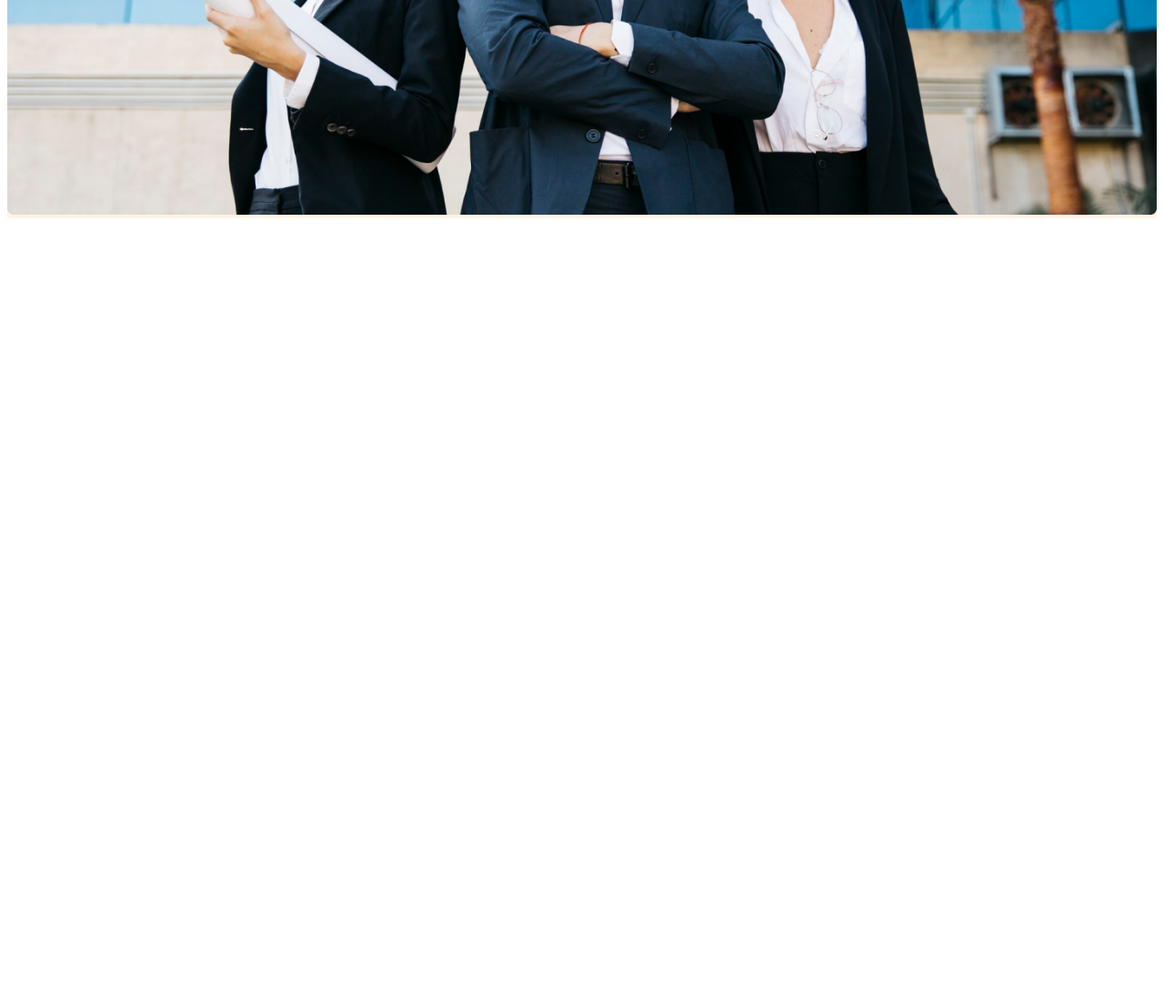
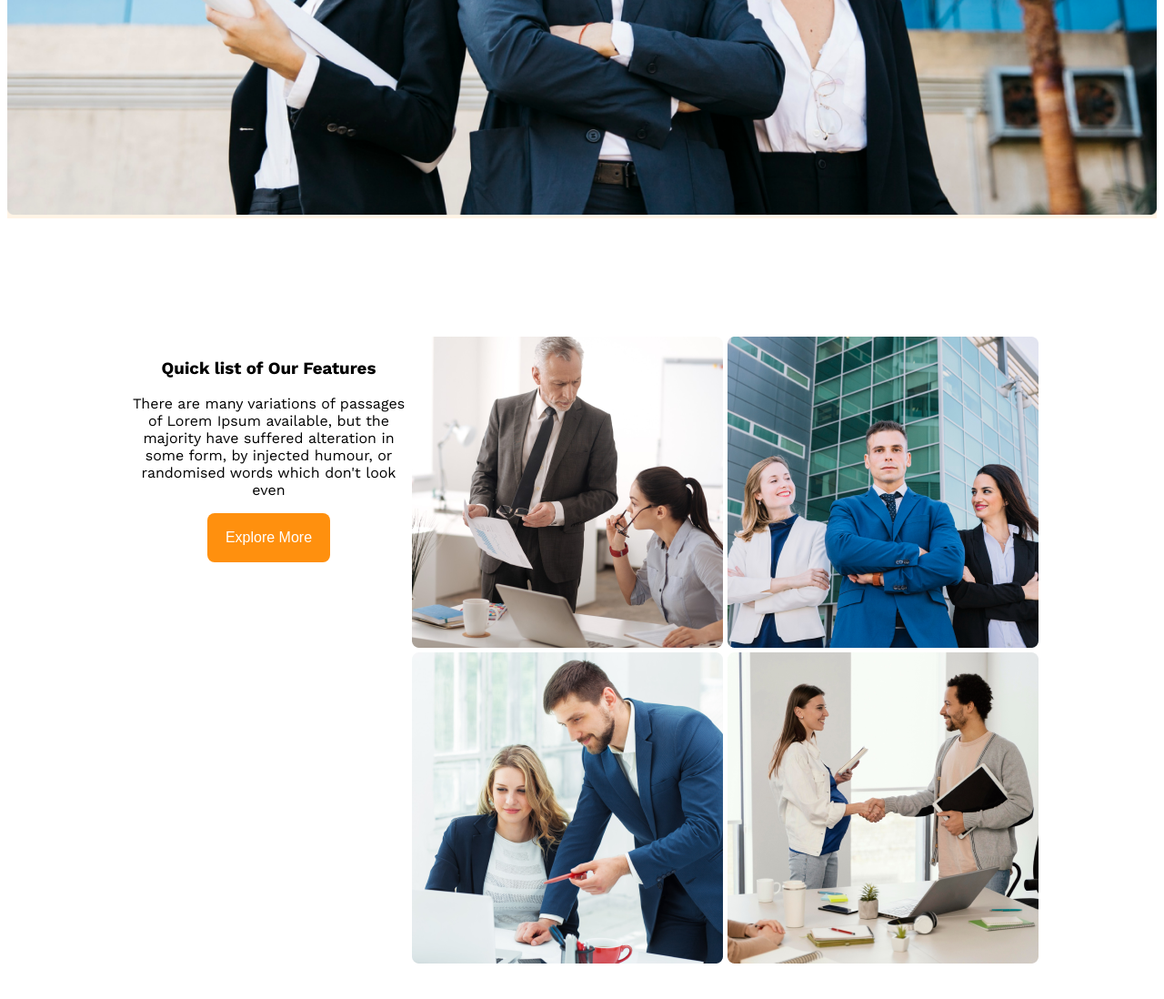
Before and after one commit to runa-hub/my-2nd-architect-repo, a plain HTML site: page index.html in a window 1280 px wide. Shown: the part 919-2017 px from the top of the page at 91% size. Before the commit the page ends 1167 px from the top, so only its background shows below. Drawn offline with nearby package versions, Linux system fonts and the light colour scheme.

Commit message:
added a features images

```diff
--- a/index.html
+++ b/index.html
@@ -32,6 +32,23 @@ Group of Architects
 
     </header>
     <main>
+        <section class="team-features display display-flex">
+            <div class="features-discription">
+                <h3 class="features-title">Quick list of Our Features</h3>
+                <p class="features-pera">There are many variations of passages of Lorem Ipsum available, but the majority have suffered alteration in some form, by injected humour, or randomised words which don't look even
+
+                </p>
+                <button class="btn-primary">Explore More</button>
+
+            </div>
+            <div class="image-list">
+                <img src="images/team1.png" alt="">
+                <img src="images/team2.png" alt="">
+                <img src="images/team3.png" alt="">
+                <img src="images/team4.png" alt="">
+
+            </div>
+        </section>
 
     </main>
     <footer>
--- a/styles/arcitect.css
+++ b/styles/arcitect.css
@@ -28,6 +28,11 @@
   font-size: 16px;
   border-radius: 8px;
   border-style: none;
+}
+.main{
+  width: 1440px;
+  margin: 0 auto
+  ;
 }
 
 /* header styles */
@@ -77,3 +82,17 @@
   }
 
 }
+/* features styles */
+.team-features{
+  margin: 130px;
+}
+.features-discription{
+  justify-items: center;
+  text-align: center;
+  padding: 5px;
+}
+.image-list{
+  display: grid;
+  grid-template-columns: repeat(2,1fr);
+  gap: 5px;
+}
```
